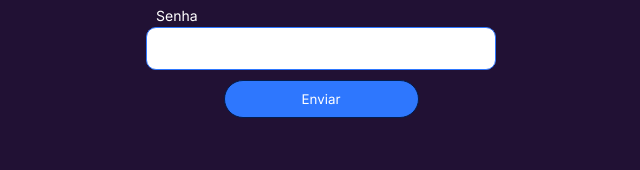
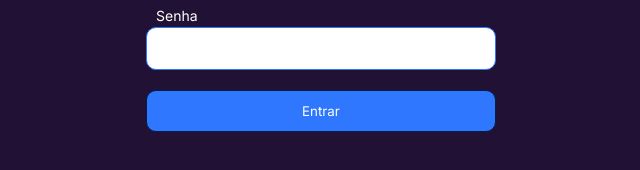
Before and after one commit to renatowillon/wDev-Finance, a plain HTML site: page login.html in a window 1280 px wide. Shown: the part 272-442 px from the top of the page, without its empty margins (319-959 px from the left). Drawn offline with nearby package versions, Linux system fonts and the light colour scheme.

Commit message:
Links But

```diff
--- a/login.html
+++ b/login.html
@@ -26,7 +26,7 @@
         <div class="texto">Senha</div>
         <input class="formulario" type="password" />
       </div>
-      <button class="comecar">Enviar</button>
+      <button class="submit">Entrar</button>
 
     </div>
     </div>
--- a/style.css
+++ b/style.css
@@ -85,3 +85,14 @@ input {
   width: 100%;
   height: 43px;
 }
+.submit{
+  text-decoration: none;
+  text-align: center;
+  margin-top: 20px;
+  padding: 10px;
+  border: 1px solid #021d4f;
+  background-color: #2e77fe;
+  border-radius: 10px;
+  width: 350px;
+  height: 42px;
+}
```
Also changed, not shown: index.html (+2 -2 lines).
